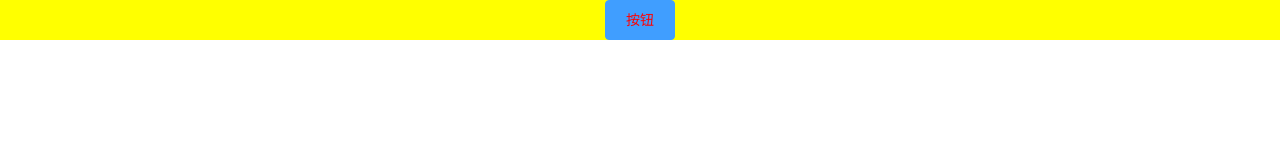
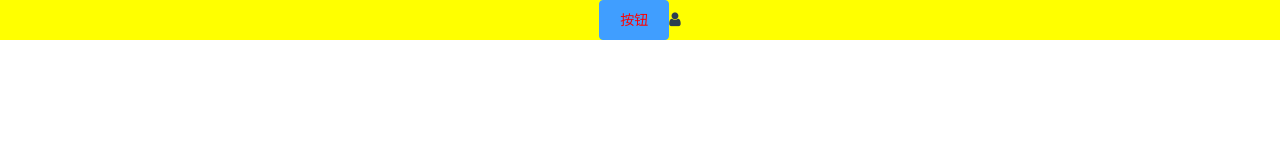
Before and after one commit to Arcobale/vue2-3_manage_system, a Vue app: page / in a window 1280 px wide. Shown: the top 160 px of the page. Built offline with nearby package versions, Linux system fonts and the light colour scheme.

Commit message:
图标库安装

```diff
--- a/package.json
+++ b/package.json
@@ -25,6 +25,7 @@
     "babel-plugin-component": "^1.1.1",
     "eslint": "^7.32.0",
     "eslint-plugin-vue": "^8.0.3",
+    "font-awesome": "^4.7.0",
     "vue-template-compiler": "^2.6.14"
   },
   "eslintConfig": {
--- a/src/components/Home.vue
+++ b/src/components/Home.vue
@@ -1,6 +1,7 @@
 <template>
   <div class="hello">
     <el-button type="primary">按钮</el-button>
+    <i class="fa fa-user"></i>
   </div>
 </template>
 
--- a/src/main.js
+++ b/src/main.js
@@ -5,6 +5,7 @@
 // Vue.use(ElementUI);
 import './plugins/element'
 
+import 'font-awesome/css/font-awesome.min.css'
 Vue.config.productionTip = false
 
 new Vue({
```
Also changed, not shown: 1 other file (tests, documents, lock files or other folders).
